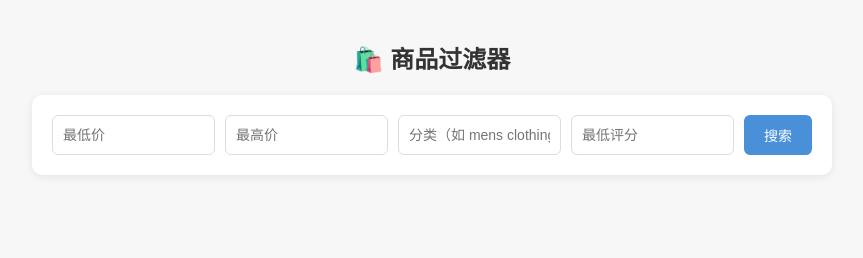
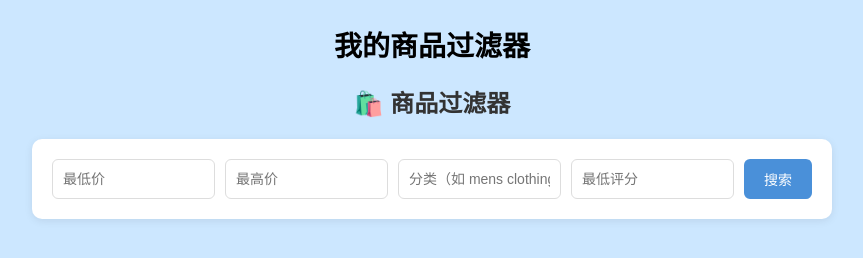
Before and after one commit to MM93-mail/produfilter, a website: page public/index.html in a window 1280 px wide. Shown: the whole page, without its empty margins (208-1071 px from the left). Drawn offline with Linux system fonts and the light colour scheme.

Commit message:
Update index.html

```diff
--- a/public/index.html
+++ b/public/index.html
@@ -5,7 +5,8 @@
     <meta charset="UTF-8">
     <title>商品过滤器</title>
     <style>
-        body { font-family: Arial, sans-serif; max-width: 800px; margin: 40px auto; padding: 0 20px; background: #f7f7f7; color: #333; }
+        body { font-family: Arial, sans-serif; max-width: 800px; margin: 0 auto 40px; padding: 0 20px; background: #cce7ff; color: #333; }
+        h1 { text-align: center; color: #000; margin: 24px 0 16px; font-size: 28px; }
         h2 { text-align: center; }
         .filters { display: flex; flex-wrap: wrap; gap: 10px; background: #fff; padding: 20px; border-radius: 10px; box-shadow: 0 2px 8px rgba(0,0,0,0.08); }
         .filters input { flex: 1; min-width: 120px; padding: 10px; border: 1px solid #ddd; border-radius: 6px; font-size: 14px; }
@@ -21,6 +22,7 @@
     </style>
 </head>
 <body>
+    <h1>我的商品过滤器</h1>
     <h2>🛍️ 商品过滤器</h2>
     <div class="filters">
         <input type="number" id="min" placeholder="最低价" />
```
